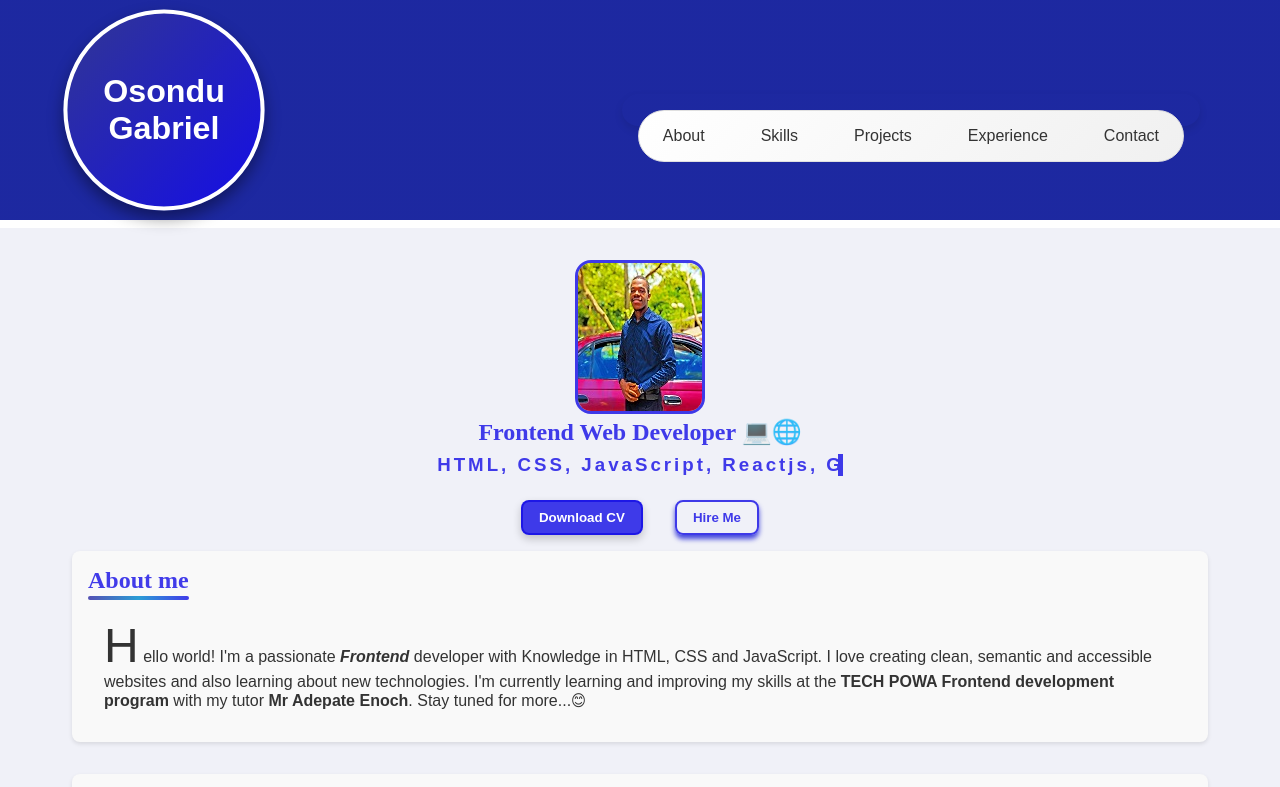
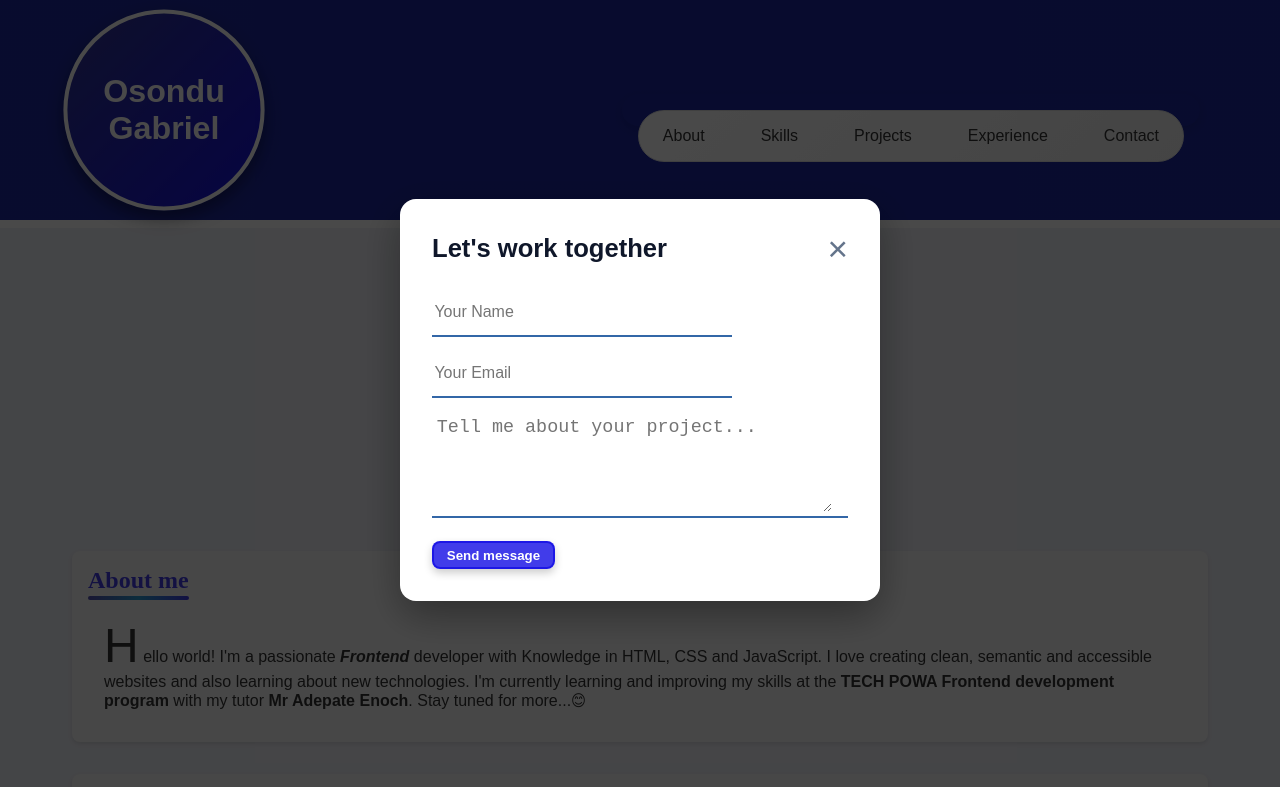
Before and after one commit to OsonduGabriel/mywebsite, a plain HTML site: page index.html in a window 1280 px wide. Both pictures are taken after a click on the button "Hire Me". Shown: the top 787 px of the page. Drawn offline with Linux system fonts and the light colour scheme.

Commit message:
worked on download and hire button

```diff
--- a/index.html
+++ b/index.html
@@ -49,7 +49,7 @@
             <h3 class="tools">HTML, CSS, JavaScript, Reactjs, Git </h3>
         </div>
         <div class="btn_container">
-            <button class="btn_cv">Download CV</button>
+            <button class="btn_cv" aria-label="Download my CV as PDF">Download CV <i class="fas fa-download"></i></button>
             <button class="btn_hire">Hire Me</button>
         </div>
         <!-- ================= ABOUT ME ================= -->
@@ -226,7 +226,7 @@
             <p>I'm open to new opportunities and collaborations. Feel free to reach to me.</p>
             <div class="form_section">
                 <p><b>Send a message:</b></p>
-                <form action="mailto:osondugabriel2022@gmail.com" name="contact" method="post" enctype="text/plain">
+                <form class="contactForm" action="mailto:osondugabriel2022@gmail.com" name="contact" method="post" enctype="text/plain">
                     <div class="input_box">
                         <input class="input_data" type="text" aria-label="full_name" placeholder="Enter Your Full Names" required>
                         <div class="input_underline"></div>
@@ -259,6 +259,30 @@
         </section>
 
     </main>
+    <!-- ======== Modal pop-up window for hire me button ========== -->
+         <div id="hireModal" class="modal_overlay">
+            <div class="modal_content">
+                <div class="modal_header">
+                    <h2>Let's work together</h2>
+                    <button class="close_modal" type="button">&times;</button>
+                </div>
+
+                <form class="hireForm" action="mailto:osondugabriel2022@gmail.com">
+                    <div class="input_box">
+                            <input class="input_data" type="text" aria-label="full_name" placeholder="Your Name" required>
+                            <div class="input_underline"></div>
+                        </div>
+                        <div class="input_box">
+                            <input class="input_data" type="email" aria-label="email" placeholder="Your Email" required>
+                            <div class="input_underline"></div>
+                        </div>
+                        <textarea name="" id="message_box" placeholder="Tell me about your project..." rows="4" cols="50"></textarea>
+                        <div class="input_underline"></div>
+                        <br>
+                        <input type="submit" class="submit" value="Send message">
+                </form>
+            </div>
+     </div>
     <!-- ================= FOOTER ================= -->
     <footer>
         <div class="footer_icon">
--- a/script.js
+++ b/script.js
@@ -1,5 +1,12 @@
 const backToTop = document.querySelector(".back_to_top")
+const cvBtn = document.querySelector(".btn_cv")
+const hireBtn = document.querySelector(".btn_hire")
+const modal = document.getElementById("hireModal") //modal overlay ID
+const closeBtn = document.querySelector(".close_modal")
+const hireForm = document.querySelector(".hireForm")
 
+//========= Back to Top ============
+//backToTop button should be visible when scrolled up to window Y 500px
 window.addEventListener("scroll", () => {
     if(window.scrollY > 500){
         backToTop.style.opacity = "1"
@@ -9,3 +16,41 @@ window.addEventListener("scroll", () => {
         backToTop.style.visibility = "hidden"
     }
 })
+
+// ======== Download CV =========
+cvBtn.addEventListener("click", () => {
+    window.location.href = "assets/Gabriel_CV.pdf"  //download cv
+})
+
+
+//========= Modal pop-up window ===========
+//open modal  when hire me button is clicked
+
+if(hireBtn){
+    hireBtn.addEventListener("click", () => {
+        modal.classList.add("active") //open modal by attaching class active which was created in css
+        document.body.style.overflow = "hidden" //prevent scrolling of body
+    })
+}
+
+//close modal function
+function closeModal(){
+    modal.classList.remove("active") //remove class active
+    document.body.style.overflow = ''
+}
+
+closeBtn.addEventListener("click", closeModal) //close modal with button
+
+//click outside content to close modal
+modal.addEventListener("click", (event) => {
+    if(event.target === modal){
+        closeModal()
+    }
+})
+
+//ESC key closes modal
+document.addEventListener("keydown", (event) => {
+    if(event.key === "Escape"){
+        closeModal()
+    }
+})
--- a/style.css
+++ b/style.css
@@ -194,7 +194,7 @@ li a:hover{
     margin-bottom: 1rem;
 }
 .btn_cv{
-    padding: 0.5rem 1rem;
+    padding: 0.5rem 0.7rem;
     font-weight: bold;
     color: white;
     background: #150ee5ce;
@@ -208,7 +208,7 @@ li a:hover{
     background: transparent;
 }
 .btn_hire{
-    padding: 0.5rem 1rem;
+    padding: 0.5rem 0.7rem;
     font-weight: bold;
     color: #150ee5ce;
     background: transparent;
@@ -408,7 +408,7 @@ main h2{
 }
 .project_link{
     text-decoration: none;
-    padding: 0.2rem 0.5rem;
+    padding: 0.2rem;
     font-weight: bold;
     color: white;
     background: #150ee5ce;
@@ -495,8 +495,8 @@ main h2{
     border-radius: 1rem;
     font-size: 1.15rem;
 }
-form{
-    border: 2px solid #034392ce;
+.contactForm{
+    border: 3px solid #034392ce;
     border-radius: 1rem;
     padding: 2rem;
     max-width: 300px;
@@ -516,6 +516,11 @@ form{
     width: 100%;
     font-size: 1rem;
     background: none;
+    padding: 0.15rem;
+}
+
+input:focus{
+    background: #afafaf2f;
 }
 .input_underline{
     background: #034392ce;
@@ -600,7 +605,65 @@ footer a:hover{
     color: #ffffffe3;
 }
 
+/* modal styles */
+.modal_overlay{
+    display: none;
+    justify-content: center;
+    align-items: center;
+    position: fixed;
+    z-index: 99999;
+    background: rgba(0, 0, 0, 0.712);
+    inset: 0;
+    padding: 1rem;
+}
+.modal_overlay.active{
+    display: flex;
+}
+.modal_content{
+    background: #fff;
+    width: 90%;
+    max-width: 480px;
+    border-radius: 16px;
+    padding: 2rem;
+    position: relative;
+    box-shadow: 0 15px 40px rgba(0, 0, 0, 0.35);
+    animation: modalPop 0.4s ease-out;
+}
+@keyframes modalPop{
+    from{ transform: scale(0.85);
+    opacity: 0;}
+    to{ transform: scale(1);
+    opacity: 1;}
+}
+.modal_header{
+    display: flex;
+    align-items: center;
+    justify-content: space-between;
+    margin-bottom: 1.5rem;
+}
+.modal_header h2{
+    margin: 0;
+    font-size: 1.6rem;
+    color: #0f172a;
+}
+.close_modal{
+    background: none;
+    border: none;
+    color: #64748b;
+    font-size: 2.2rem;
+    cursor: pointer;
+    line-height: 1;
+}
+.close_modal:hover{
+    color: #1e293b;
+}
 
+textarea{
+    resize: vertical;
+    min-height: 100px;
+}
+
+/* Desktop screens */
 @media(min-width: 750px){
     header{
     width: 100%;
@@ -713,8 +776,8 @@ li a:hover{
     padding: 0.5rem 1rem;
 }
 
-form{
-    border: 2px solid #034392ce;
+.contactForm{
+    border: 3px solid #034392ce;
     border-radius: 1rem;
     padding: 2rem;
     max-width: 600px;
```
Also changed, not shown: 1 other file.
